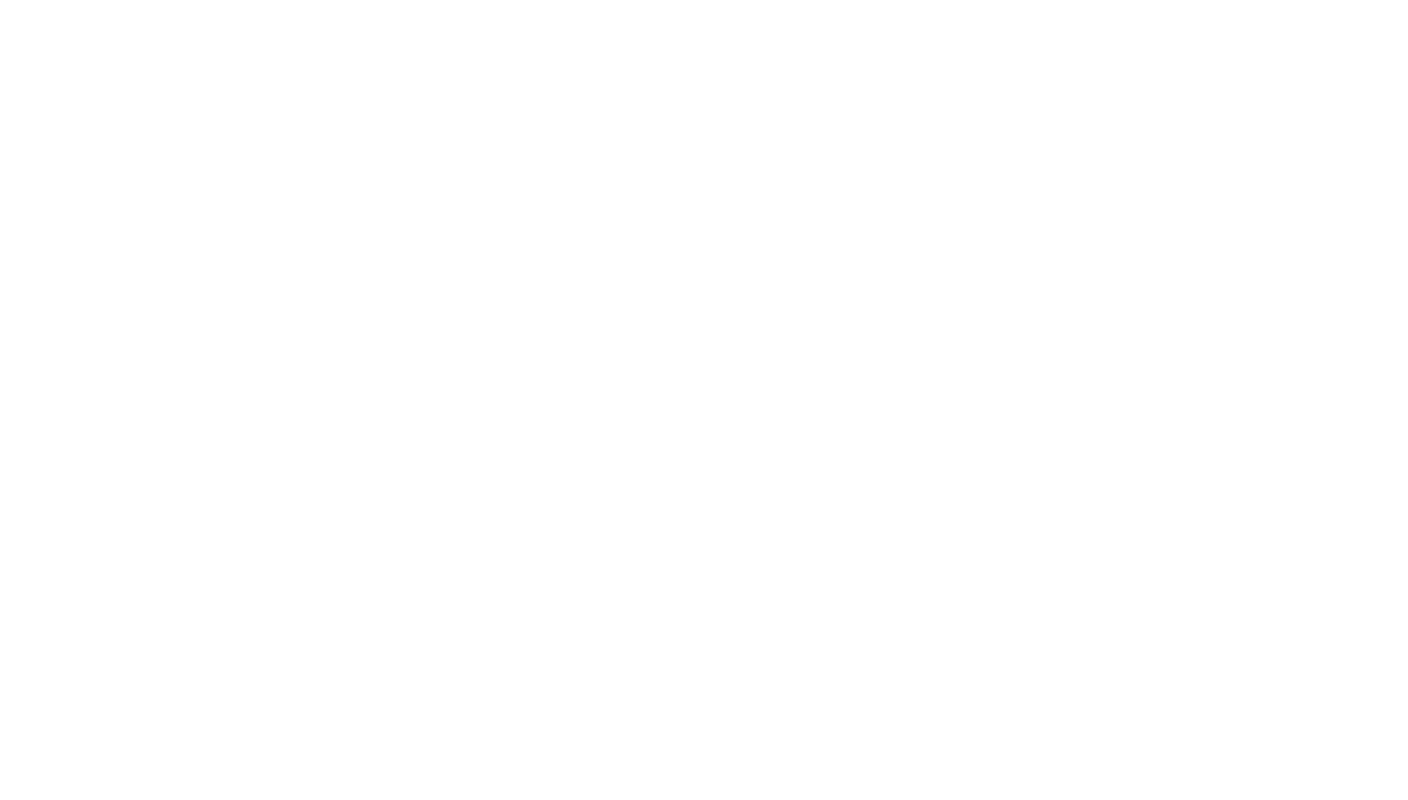
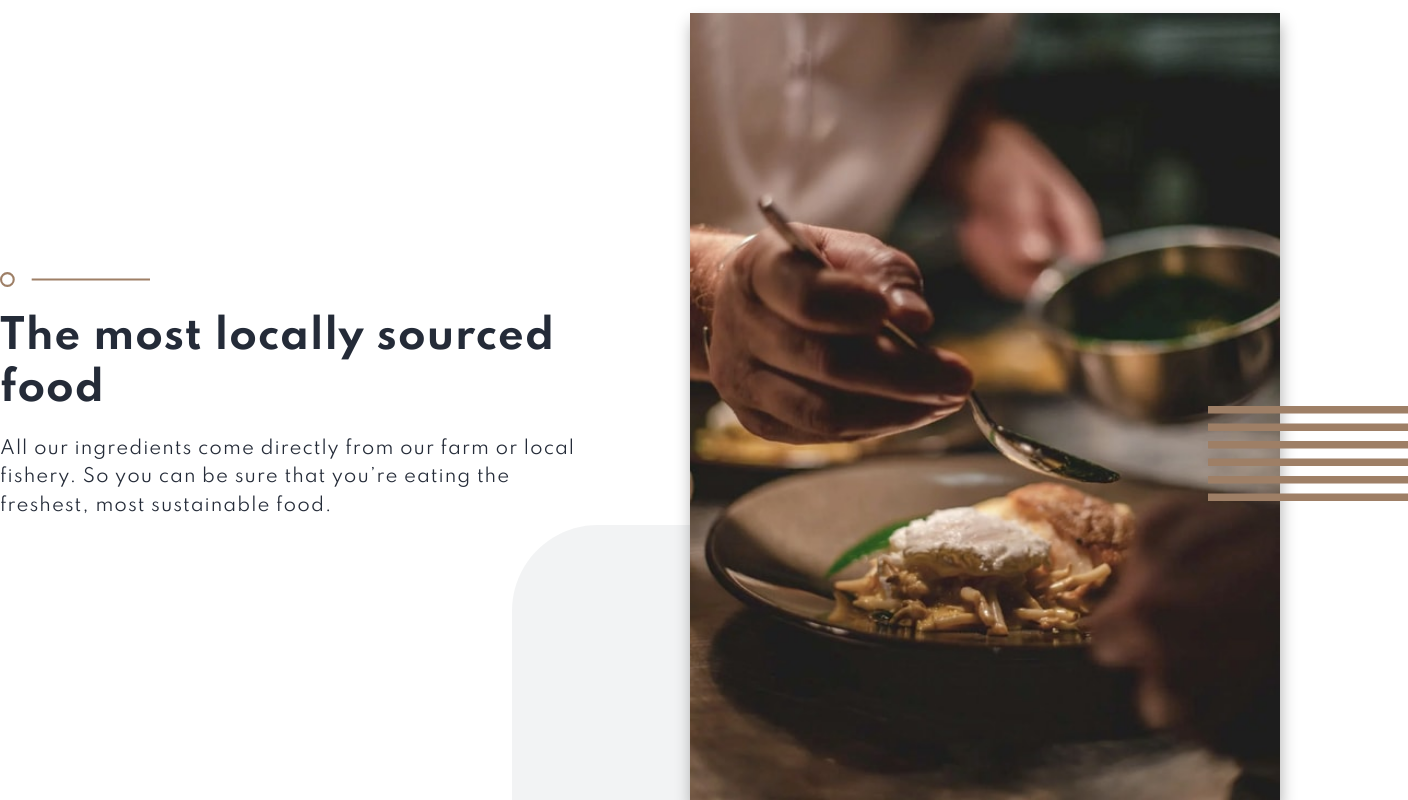
Before and after one commit to habibdev96/FEM-dine-restaurant-website, a React (Create React App) app: page / in a window 1280 px wide. Shown: the part 1717-2517 px from the top of the page, 1408 px wide, since content can reach past the window. Before the commit the page ends 1730 px from the top, so only its background shows below. Built offline with nearby package versions, Linux system fonts and the light colour scheme.

Commit message:
created about section two

```diff
--- a/src/abstracts/Globals.js
+++ b/src/abstracts/Globals.js
@@ -18,7 +18,7 @@ const Globals = createGlobalStyle`
     --gap: 5rem;
 
     /* shadows */
-    --mainShadow: 0.1rem 0.5rem 0.2rem rgba(0, 0, 0, .1);
+    --mainShadow: 0.1rem 1rem 1.5rem rgba(0, 0, 0, .3);
 
     /* transitions */
     --mainTransition: all 0.3s ease-in-out;
--- a/src/components/Home/AboutSectionOne.js
+++ b/src/components/Home/AboutSectionOne.js
@@ -2,9 +2,9 @@ import styled from "styled-components";
 import aboutImageOne from "../../assets/homepage/enjoyable-place-desktop.jpg";
 import { SectionHeading } from "../styledElements/Headings";
 import Paragraph from "../styledElements/Paragraphs";
-import dividePattern from "../../assets/patterns/pattern-divide.svg";
 import bgPattern from "../../assets/patterns/pattern-curve-top-right.svg";
 import { maxWidthLg } from "../../abstracts/Mixins";
+import Divider from "../styledElements/Divider";
 
 const Section = styled.section`
   position: relative;
@@ -25,11 +25,7 @@ const Container = styled.div`
 
   .showcase {
     transform: translateY(-30rem);
-  }
-
-  .divide {
-    width: 10rem;
-    margin-bottom: 2rem;
+    box-shadow: var(--mainShadow);
   }
 `;
 
@@ -44,10 +40,8 @@ const AboutSectionOne = () => {
           className="showcase"
         />
         <div className="info">
-          <img src={dividePattern} alt="" className="divide" />
-          <SectionHeading dark>
-            Enjoyable place for all the family
-          </SectionHeading>
+          <Divider />
+          <SectionHeading>Enjoyable place for all the family</SectionHeading>
           <Paragraph>
             Our relaxed surroundings make dining with us a great experience for
             everyone. We can even arrange a tour of the farm before your meal.
--- /dev/null
+++ b/src/components/Home/AboutSectionTwo.js
@@ -0,0 +1,66 @@
+import styled from "styled-components";
+import aboutImageTwo from "../../assets/homepage/locally-sourced-desktop.jpg";
+import bgPattern from "../../assets/patterns/pattern-curve-top-left.svg";
+import bgLines from "../../assets/patterns/pattern-lines.svg";
+import { SectionHeading } from "../styledElements/Headings";
+import Paragraph from "../styledElements/Paragraphs";
+import { maxWidthLg } from "../../abstracts/Mixins";
+import Divider from "../styledElements/Divider";
+
+const Section = styled.section`
+  position: relative;
+
+  .bg-pattern {
+    position: absolute;
+    width: 60%;
+    bottom: 0;
+    right: 0;
+  }
+`;
+
+const Container = styled.div`
+  ${maxWidthLg}
+  display: grid;
+  grid-template-columns: repeat(2, 1fr);
+  align-items: center;
+  gap: 10rem;
+  position: relative;
+
+  .showcase {
+    box-shadow: var(--mainShadow);
+  }
+
+  .bg-lines {
+    position: absolute;
+    width: 20rem;
+    right: -10%;
+    top: 50%;
+  }
+`;
+
+const AboutSectionTwo = () => {
+  return (
+    <Section>
+      <img src={bgPattern} alt="" className="bg-pattern" />
+      <Container>
+        <div className="info">
+          <Divider />
+          <SectionHeading>The most locally sourced food</SectionHeading>
+          <Paragraph>
+            All our ingredients come directly from our farm or local fishery. So
+            you can be sure that you’re eating the freshest, most sustainable
+            food.
+          </Paragraph>
+        </div>
+        <img
+          src={aboutImageTwo}
+          alt="chef preparing food"
+          className="showcase"
+        />
+        <img src={bgLines} alt="" className="bg-lines" />
+      </Container>
+    </Section>
+  );
+};
+
+export default AboutSectionTwo;
--- /dev/null
+++ b/src/components/styledElements/Divider.js
@@ -0,0 +1,13 @@
+import styled from "styled-components";
+import dividePattern from "../../assets/patterns/pattern-divide.svg";
+
+const Divide = styled.img`
+  width: 15rem;
+  margin-bottom: 2rem;
+`;
+
+const Divider = () => {
+  return <Divide src={dividePattern} />;
+};
+
+export default Divider;
--- a/src/pages/Home.js
+++ b/src/pages/Home.js
@@ -1,5 +1,6 @@
 import HomeHeader from "../components/Home/HomeHeader";
 import AboutSectionOne from "../components/Home/AboutSectionOne";
+import AboutSectionTwo from "../components/Home/AboutSectionTwo";
 
 const Home = () => {
   return (
@@ -7,6 +8,7 @@ const Home = () => {
       <HomeHeader />
       <main>
         <AboutSectionOne />
+        <AboutSectionTwo />
       </main>
     </>
   );
```
